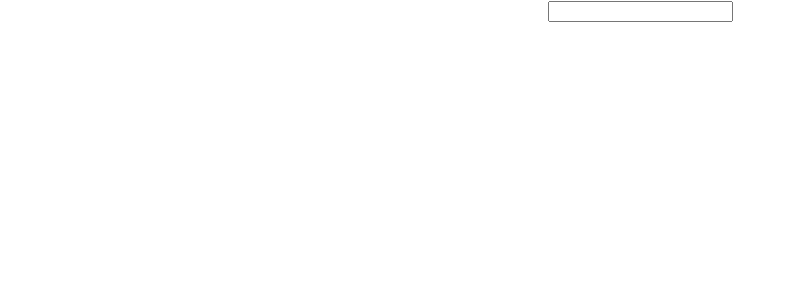
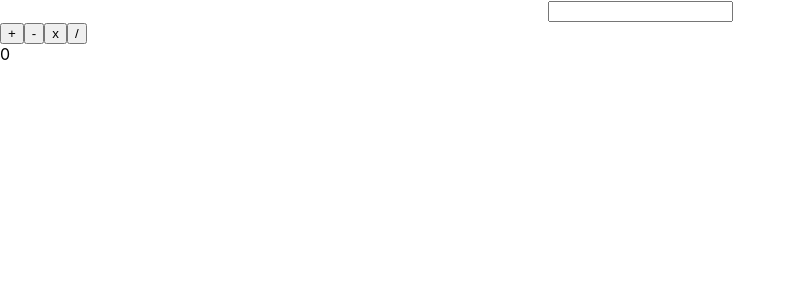
Before and after one commit to qwerasdfxzdcv/react-practice, a React (Create React App) app: page / in a window 1280 px wide. Shown: the top 300 px of the page, without its empty margins (0-796 px from the left). Built offline with nearby package versions, Linux system fonts and the light colour scheme.

Commit message:
close #8

```diff
--- a/src/App.jsx
+++ b/src/App.jsx
@@ -1,16 +1,32 @@
 import './App.css';
 import { useState } from 'react';
+import CalcHandler from './components/CalcHander';
 //component .jsx
 function App() {
-  const [num, setNum] = useState()
-  const [logs,setLogs] = useState([])
-  const onChangeNum = (e)=>{
-    setNum(e.target.value)
-    setLogs([...logs,e.target.value])
+
+  const [num, setNum] = useState("0")
+  const [result, setResult] = useState("0")
+  const [logs,setLogs] = useState([0])
+  const numHandler = (e) =>{ setNum(parseFloat(e.target.value))}
+  const CalcHandler = (e) =>{
+    if(e.target.innerHTML === '+') setResult(parseFloat(result + num))
+    if(e.target.innerHTML === '-') setResult(parseFloat(result - num))
+    if(e.target.innerHTML === 'x') setResult(parseFloat(result * num))
+    if(e.target.innerHTML === '/') setResult(parseFloat(result / num))
   }
+
   return (
-    <div className="App">
-      <input type='text' onChange={onChangeNum}></input>
+    <div>
+      <div className="App">
+        <input type='number' onChange={numHandler}></input>
+      </div>
+      <div>
+        <button onClick={CalcHandler} >+</button>
+        <button onClick={CalcHandler} >-</button>
+        <button onClick={CalcHandler} >x</button>
+        <button onClick={CalcHandler} >/</button>
+      </div>
+      {result}
     </div>
   );
 }
--- /dev/null
+++ b/src/components/CalcHander.jsx
@@ -0,0 +1,17 @@
+import { useState } from "react";
+
+const CalcHandler = (e) =>{
+  const [result, setResult] = useState(0)
+  const [num, setNum] = useState(0)
+  const numHandler = (e) =>{
+    setNum(parseInt(e.target.value))
+  }
+  if(e.target.innerHTML === '+') setResult(parseInt(result + num))
+  if(e.target.innerHTML === '-') setResult(parseInt(result - num))
+  if(e.target.innerHTML === 'x') setResult(parseInt(result * num))
+  if(e.target.innerHTML === '/') setResult(parseInt(result / num))
+  return <div>{result}</div>
+}
+
+
+export default CalcHandler
```
